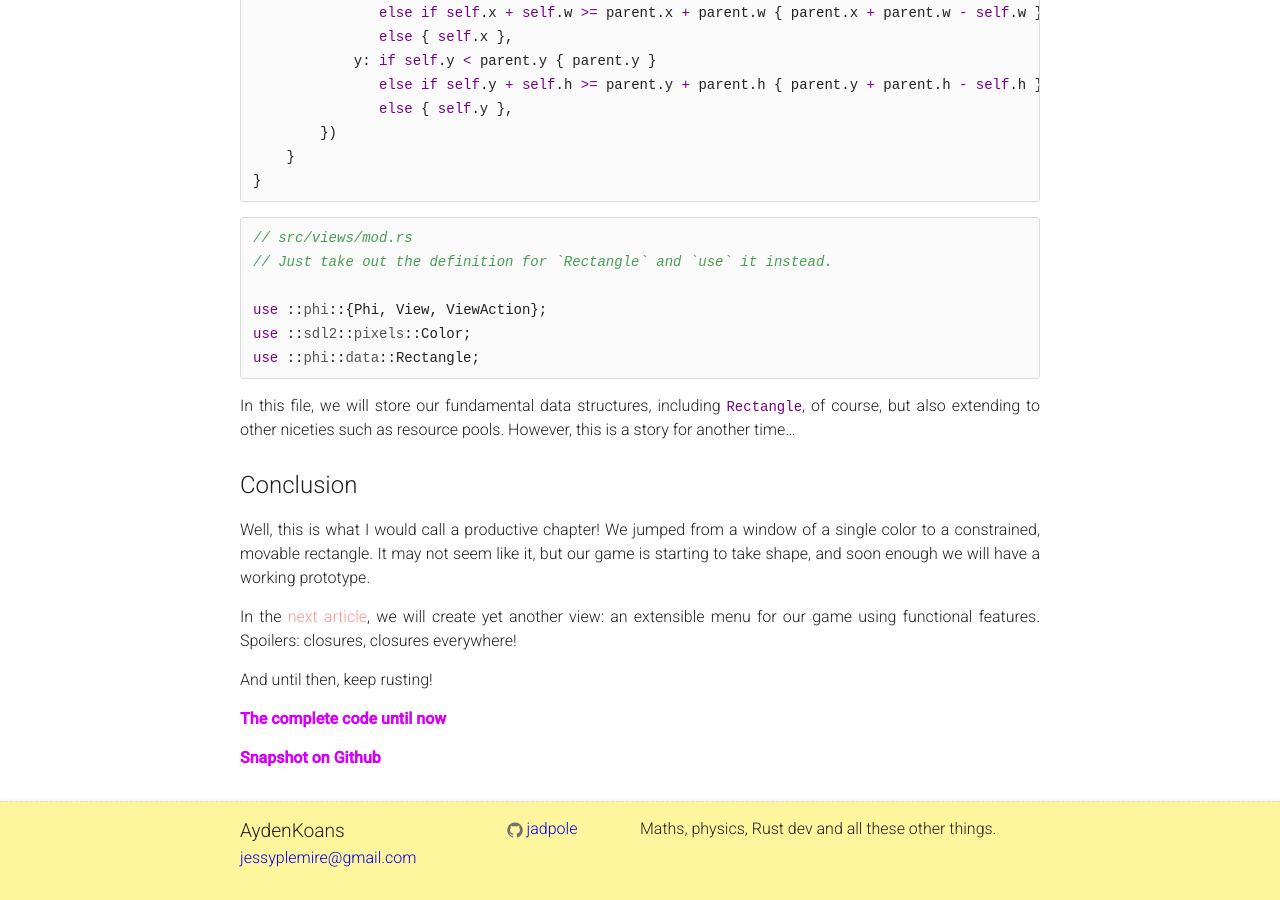
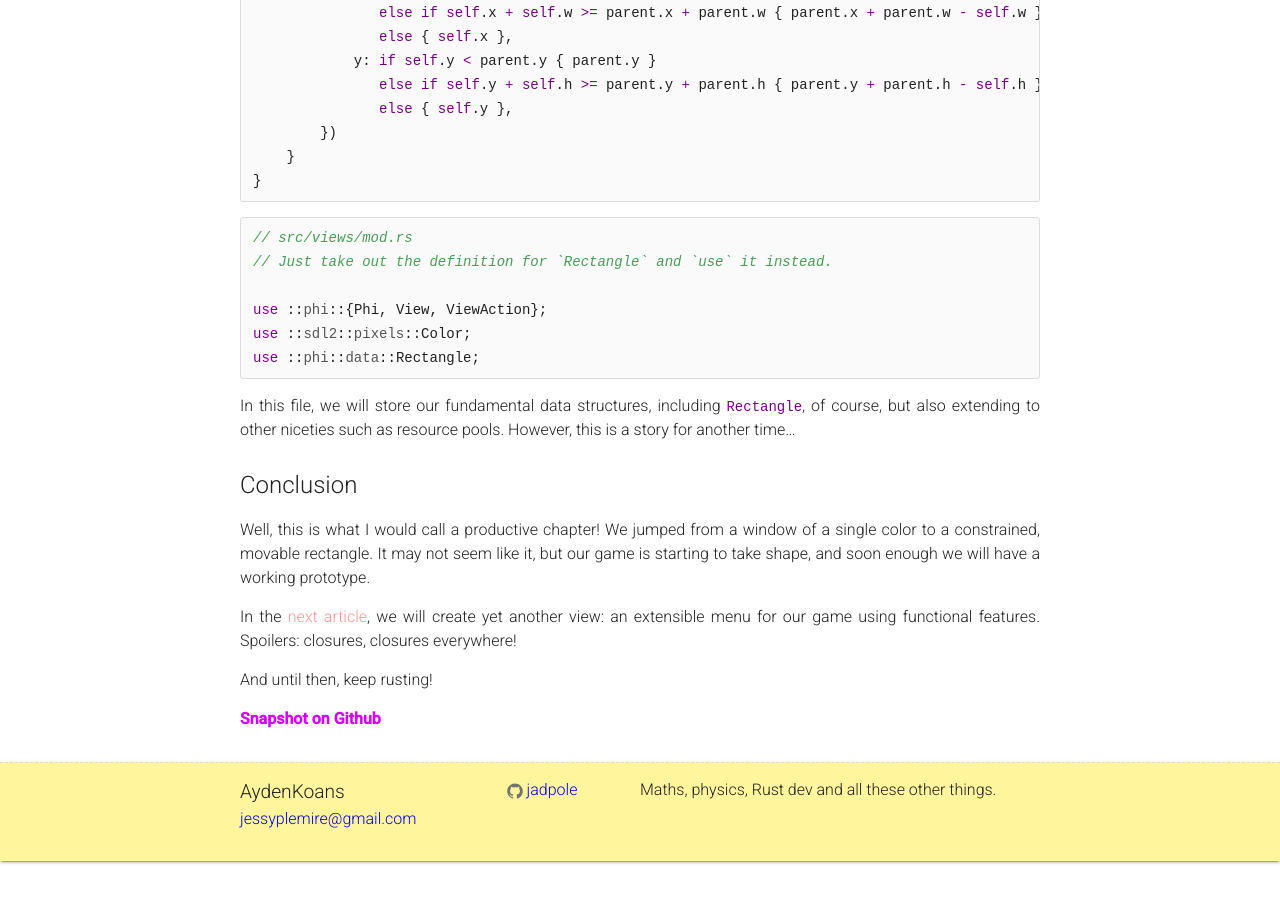
Before and after one commit to jadpole/jadpole.github.io, a Jekyll site: the page built from _posts/2015-07-25-arcaders-1-6.md, in a window 1280 px wide and 900 px high, scrolled down 11444 px. Built offline with Jekyll 4.4.1, drawn with Linux system fonts in a browser that asks for light colours; Markdown is read by kramdown in place of the engine named in the settings; formulas are drawn with MathJax 3.

Commit message:
Removed jekyll-generated snapshot link

```diff
--- a/_posts/2015-07-25-arcaders-1-6.md
+++ b/_posts/2015-07-25-arcaders-1-6.md
@@ -551,6 +551,4 @@ for our game using functional features. Spoilers: closures, closures everywhere!
 
 And until then, keep rusting!
 
-__[The complete code until now](/code/arcaders-1-6/)__
-
 __[Snapshot on Github](https://github.com/jadpole/jadpole.github.io/blob/master/code/arcaders-1-6)__
```
